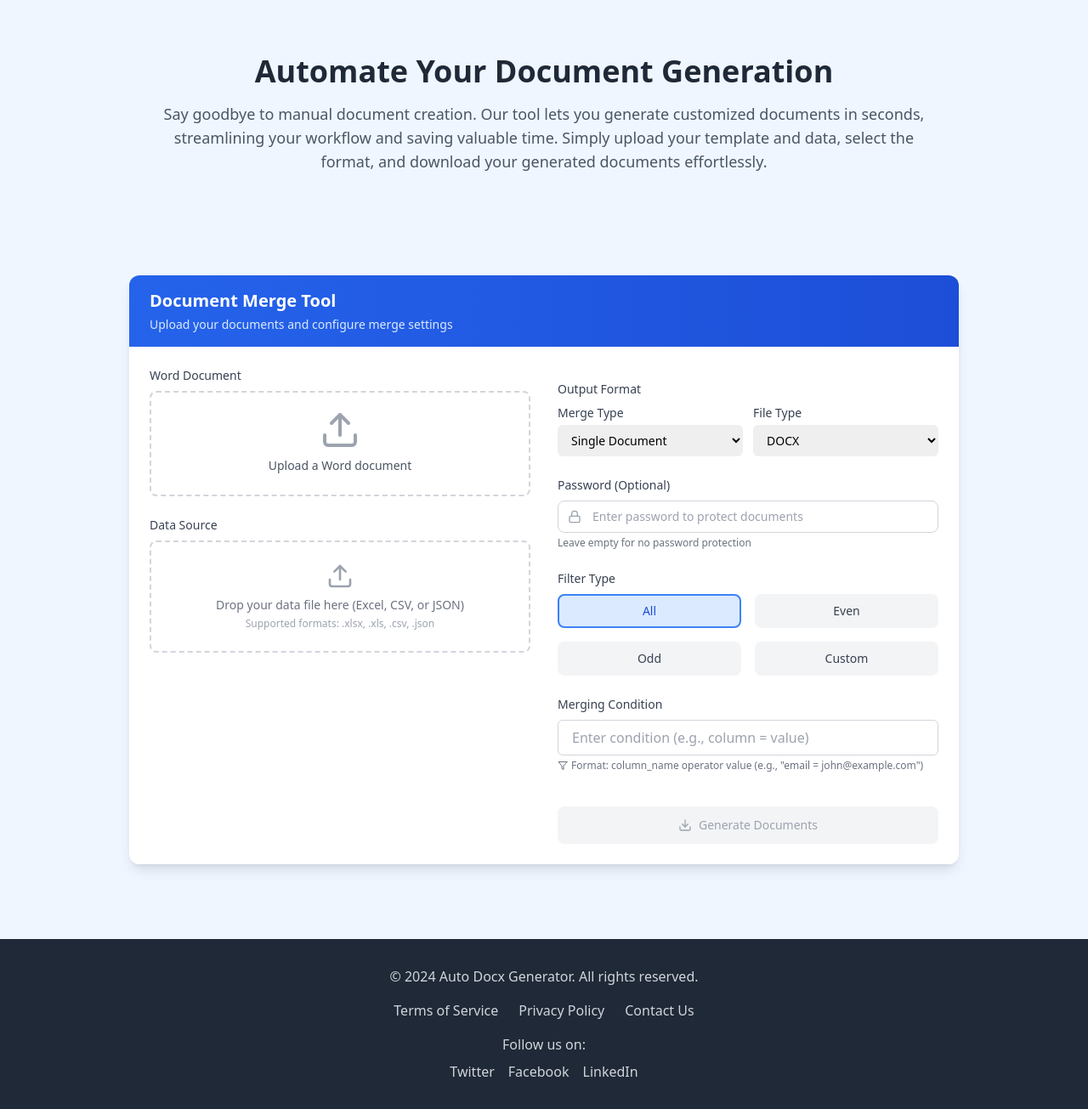
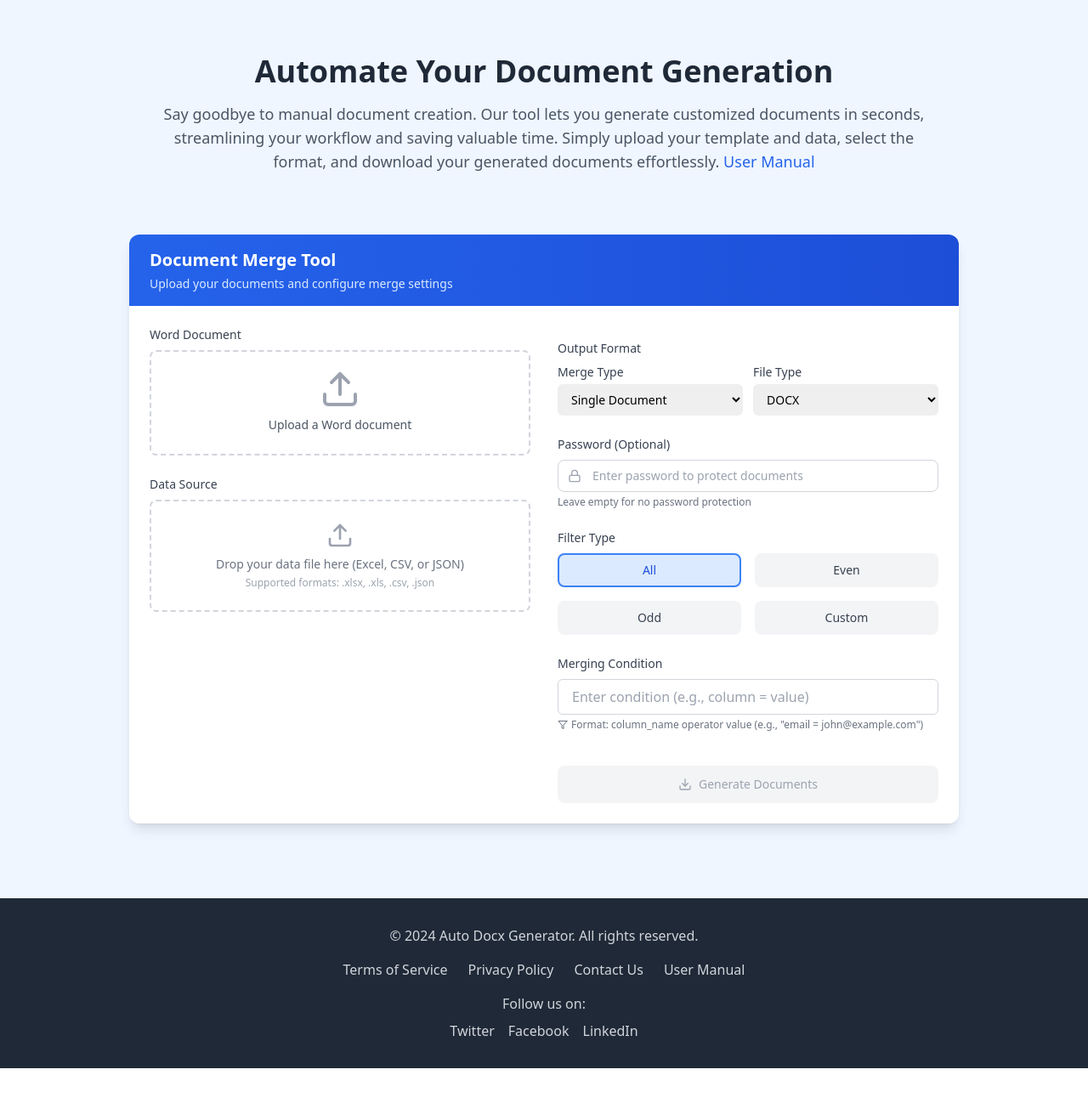
Before and after one commit to SuonSopanha/Doc_Generator, a Next.js app: page / in a window 1280 px wide. Shown: the whole page at 85% size. After the commit the page ends 1257 px from the top, so only its background shows below. Built offline with nearby package versions, Linux system fonts and the light colour scheme.

Commit message:
add user manual

```diff
--- a/src/app/page.js
+++ b/src/app/page.js
@@ -14,14 +14,18 @@ export default function Home() {
             Say goodbye to manual document creation. Our tool lets you generate
             customized documents in seconds, streamlining your workflow and
             saving valuable time. Simply upload your template and data, select
-            the format, and download your generated documents effortlessly.
+            the format, and download your generated documents effortlessly. <span>
+              <a href="/user-manual.pdf" target="_blank" className="text-blue-600 hover:underline">
+                User Manual
+              </a>
+            </span>
           </p>
         </div>
       </section>
 
 
       {/* Form Section */}
-      <div className="w-full min-w-full mx-auto px-4 ">
+      <div className="w-full min-w-full mx-auto px-4 -mt-12">
         <Form />
       </div>
 
@@ -42,6 +46,9 @@ export default function Home() {
             <a href="#" className="hover:text-white">
               Contact Us
             </a>
+            <a href="/user-manual.pdf" target="_blank" className="hover:text-white">
+              User Manual
+            </a>
           </div>
           <p>Follow us on:</p>
           <div className="flex justify-center space-x-4 mt-2">
--- a/src/component/form.js
+++ b/src/component/form.js
@@ -320,14 +320,12 @@ const Form = () => {
     setDownloadLink(null);
 
     try {
-      console.log(formData)
-      console.log("is calling api")
+
       const response = await fetch(process.env.NEXT_PUBLIC_API_URL + "/api/upload", {
         method: "POST",
         body: formData,
       });
 
-      console.log(response)
 
       const responseData = await response.json(); // Expect JSON response now
 
@@ -337,8 +335,6 @@ const Form = () => {
         throw new Error(errorMsg);
       }
 
-      console.log(response.status)
-      console.log(responseData)
 
       if (response.status === 200 && responseData.jobId) {
         // Successfully submitted, start polling
```
Also changed, not shown: 1 other file (tests, documents, lock files or other folders).
